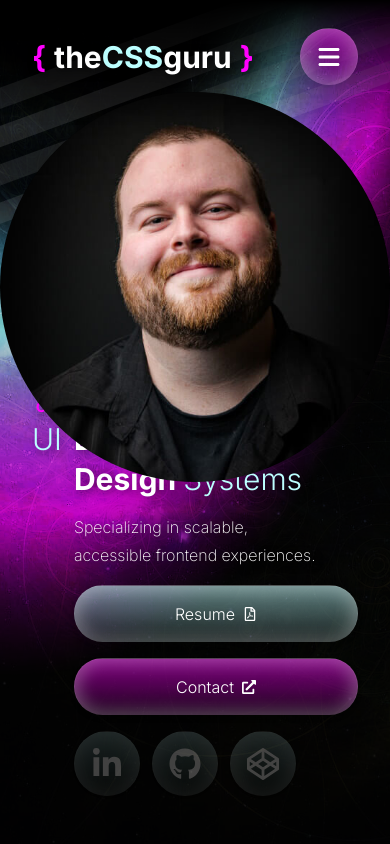
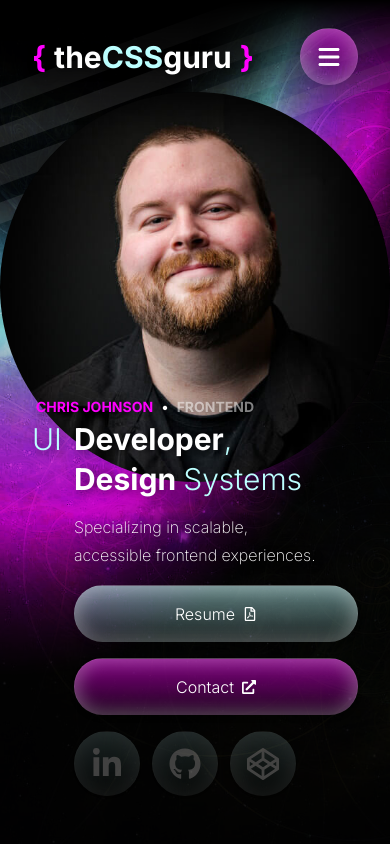
Before and after one commit to theCSSguru/thecssguru-2024, a Next.js app: page / in a window 390 px wide. Shown: the top 844 px of the page. Built offline with nearby package versions, Linux system fonts and the light colour scheme.

Commit message:
fixed mobile hero image and tightened space psuedos

```diff
--- a/src/@/components/Layout/Sections/Hero.tsx
+++ b/src/@/components/Layout/Sections/Hero.tsx
@@ -62,7 +62,7 @@ export const Hero = () => {
             </div>
           </div>
         </div>
-        <div className="hero-img-bg order-1 -mb-32 w-[100dvw] lg:relative lg:top-0 lg:order-2 lg:m-0 lg:w-max">
+        <div className="hero-img-bg relative -z-10 order-1 -mb-32 w-[100dvw] lg:relative lg:top-0 lg:order-2 lg:m-0 lg:w-max">
           <Image
             src="/me.jpg"
             width={542}
--- a/src/@/components/Space/Space.tsx
+++ b/src/@/components/Space/Space.tsx
@@ -1,8 +1,7 @@
 export const Space = () => {
   return (
     <div className="space-wrap fixed inset-0 z-0">
-      <div className="space-bg before:bg-[url('/bgspace.jpg')]"></div>
-      <div className="brand-img-bg mix-blend-darken before:bg-[url('/bg.jpg')]"></div>
+      <div className="space-bg before:bg-[url('/bgspace.jpg')] after:bg-[url('/bg.jpg')]"></div>
       <div className="bg-brand-radial absolute inset-0 z-20 bg-cover mix-blend-soft-light"></div>
       <div className="bg-brand-radial absolute inset-0 z-30 bg-cover opacity-50 mix-blend-overlay"></div>
       <div className="absolute inset-0 z-40">
--- a/src/styles/globals.css
+++ b/src/styles/globals.css
@@ -129,22 +129,22 @@ nav {
     opacity: 1;
   }
 }
-.space-bg,
-.brand-img-bg {
+.space-bg {
   position: absolute;
   inset: 0;
   contain: paint;
 }
-.space-bg {
+.space-bg::before {
   opacity: 0.75;
   z-index: 1;
 }
-.brand-img-bg {
+.space-bg::after {
   opacity: 0.5;
   z-index: 2;
+  mix-blend-mode: darken;
 }
 .space-bg::before,
-.brand-img-bg::before {
+.space-bg::after {
   position: absolute;
   left: 0;
   width: 200vw;
@@ -157,7 +157,7 @@ nav {
 .space-bg::before {
   animation: imgSlideBack 400s linear infinite alternate;
 }
-.brand-img-bg::before {
+.space-bg::after {
   animation: imgSlideBack 160s linear infinite alternate;
 }
 @keyframes imgSlideBack {
```
